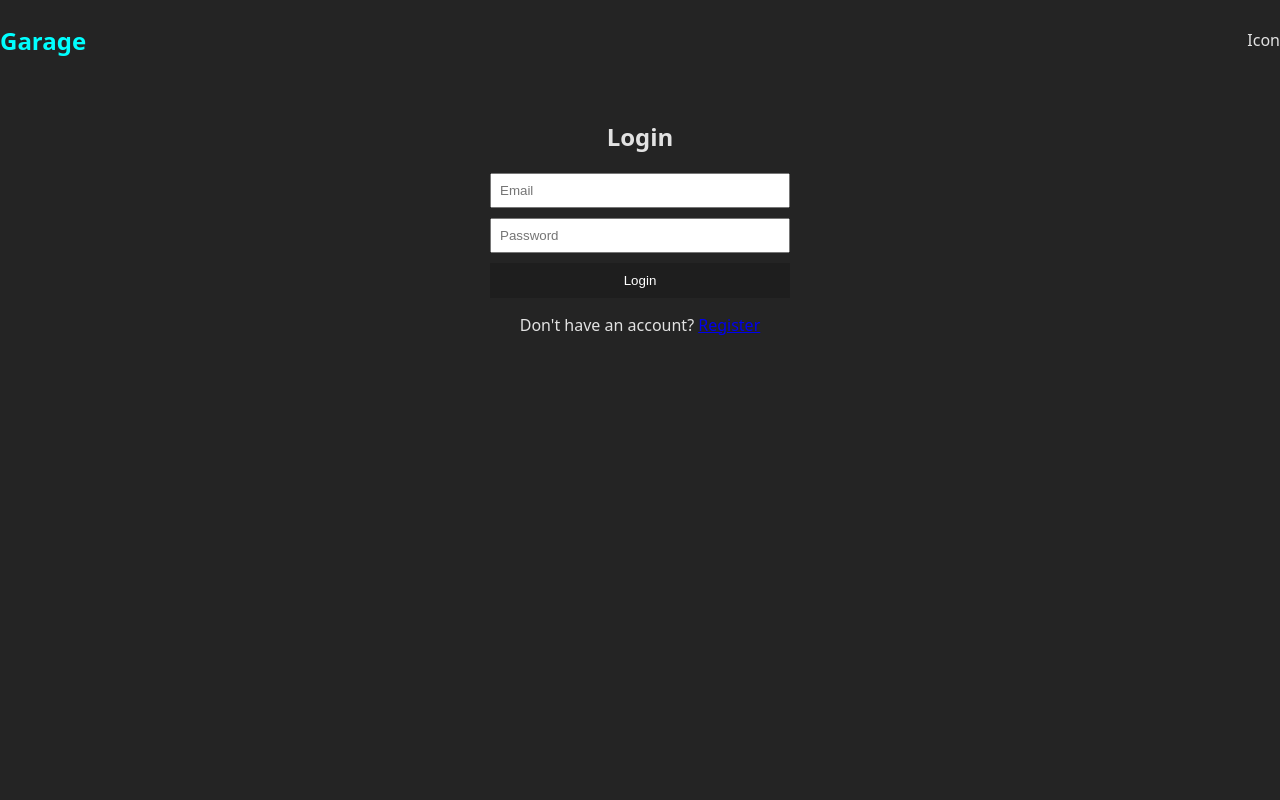
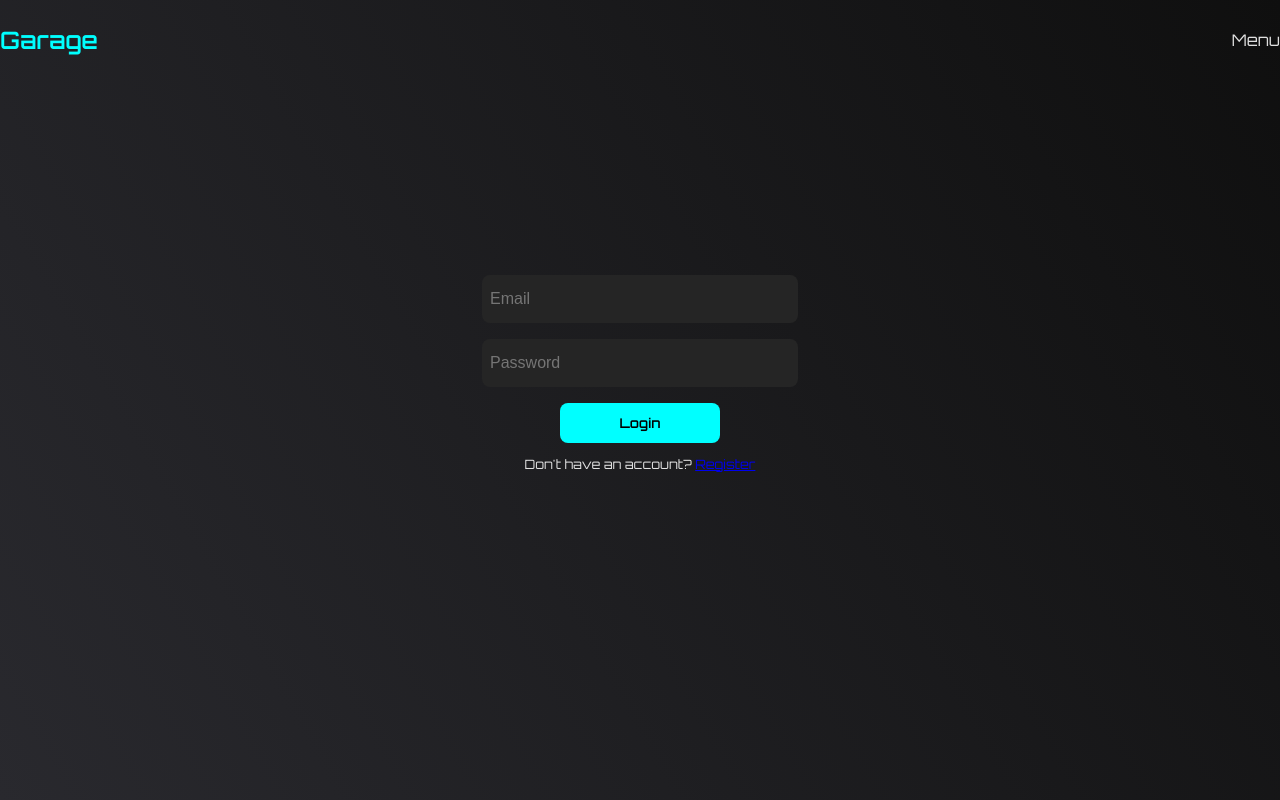
Before and after one commit to vidalgmartin/vehicle-routine, a React (Vite) app in the folder client/: page /login in a window 1280 px wide. Built offline with nearby package versions, Linux system fonts and the light colour scheme.

Commit message:
UI changes

```diff
--- a/client/src/App.css
+++ b/client/src/App.css
@@ -6,31 +6,11 @@
 }
 
 .page-container {
-  place-items: center;
-  padding: 20px;
-}
-
-.form {
   display: flex;
   flex-direction: column;
-  min-width: 300px;
-  gap: 10px;
-}
-
-.form input {
-  padding: 8px;
-}
-
-button {
-  padding: 10px;
-  color: white;
-  background-color: #1e1e1e;
-  border: none;
-  cursor: pointer;
-}
-
-button:hover {
-  background-color: #333;
+  justify-content: center;
+  align-items: center;
+  height: 75vh;
 }
 
 .vehicle-list {
@@ -67,14 +47,6 @@ button:hover {
  * Home Page
  *
 */
-.home-container {
-  height: 100%;
-  width: 100%;
-  display: flex;
-  place-items: center;
-  text-align: center;
-}
-
 .home-content-container {
   display: flex;
   justify-content: center;
@@ -151,3 +123,50 @@ button:hover {
   color: #00ffff;
   text-decoration: underline;
 }
+
+/*
+ *
+ * Forms
+ *
+*/
+.form {
+  display: flex;
+  flex-direction: column;
+  justify-content: center;
+  align-items: center;
+  min-width: 300px;
+  gap: 8px;
+}
+
+.form input {
+  width: 100%;
+  height: 48px;
+  margin-bottom: 8px;
+  border: none;
+  border-radius: 8px;
+  padding: 0 8px;
+  background-color: rgb(37, 37, 37);
+  font-size: 1rem;
+  outline: none;
+}
+
+.form button {
+  width: 160px;
+  height: 40px;
+  color: black;
+  background-color: #00ffff;
+  font-weight: bold;
+  border: none;
+  border-radius: 8px;
+  cursor: pointer;
+  font-family: 'Orbitron', sans-serif;
+}
+
+.form button:hover {
+  transition: all 0.3s ease;
+  box-shadow: 0 0 10px rgba(0, 255, 255, 0.5);
+}
+
+.form-footer {
+  font-size: 0.8rem;
+}
--- a/client/src/components/Navbar.jsx
+++ b/client/src/components/Navbar.jsx
@@ -15,7 +15,7 @@ export default function Navbar() {
                 <Link to="/" id="logo"><h2>Garage</h2></Link>
 
                 <div className="menu-wrapper">
-                    <span id="menu-icon" onClick={() => openDropDown()}>Icon</span>
+                    <span id="menu-icon" onClick={() => openDropDown()}>Menu</span>
 
                     {dropDown && (
                         <div className="dropdown-menu">
--- a/client/src/index.css
+++ b/client/src/index.css
@@ -1,10 +1,14 @@
+@import url('https://fonts.googleapis.com/css2?family=Orbitron:wght@400;600&display=swap');
+
 :root {
-  font-family: system-ui, Avenir, Helvetica, Arial, sans-serif;
+  font-family: 'Orbitron', sans-serif;
   font-weight: 400;
 
   color-scheme: light dark;
   color: rgba(255, 255, 255, 0.87);
-  background-color: #242424;
+
+  background-color: #0f0f0f;
+  background: linear-gradient(240deg, #0f0f0f, #29292e);
 }
 
 Body {
--- a/client/src/pages/AddVehicle.jsx
+++ b/client/src/pages/AddVehicle.jsx
@@ -1,8 +1,6 @@
 export default function AddVehicle() {
     return (
         <div className="page-container">
-            <h2>Add a Vehicle</h2>
-
             <form className="form">
                 <input type="text" placeholder="Vehicle Make" />
                 <input type="text" placeholder="Vehicle Model" />
--- a/client/src/pages/Garage.jsx
+++ b/client/src/pages/Garage.jsx
@@ -24,6 +24,7 @@ export default function Garage() {
     return (
         <div className="page-container">
             <h2>My Garage</h2>
+            <Link to="/add-vehicle">Add Vehicle</Link>
 
             <div className="vehicle-list">
                 {vehicles.map((vehicle) => (
--- a/client/src/pages/Home.jsx
+++ b/client/src/pages/Home.jsx
@@ -19,7 +19,7 @@ function Donut() {
 
 export default function Home() {
     return (
-        <div className="home-container">
+        <div className="page-container">
 
             <div className="home-content-container">
                 <div className="home-content" id="donut-container">
@@ -36,7 +36,7 @@ export default function Home() {
                     </div>
 
                     <div className="home-btns">
-                        <Link to="/signup">
+                        <Link to="/register">
                             <button>
                                 Sign Up
                             </button>
--- a/client/src/pages/Login.jsx
+++ b/client/src/pages/Login.jsx
@@ -3,15 +3,13 @@ import { Link } from "react-router-dom"
 export default function Login() {
     return (
         <div className="page-container">
-            <h2>Login</h2>
-
             <form className="form">
                 <input type="text" placeholder="Email" />
                 <input type="password" placeholder="Password" />
                 <button type="submit">Login</button>
             </form>
 
-            <p>Don't have an account? <Link to="/register">Register</Link></p>
+            <p className="form-footer">Don't have an account? <Link to="/register">Register</Link></p>
         </div>
     )
 }
--- a/client/src/pages/Register.jsx
+++ b/client/src/pages/Register.jsx
@@ -3,8 +3,6 @@ import { Link } from "react-router-dom"
 export default function Register() {
     return (
         <div className="page-container">
-            <h2>Register</h2>
-
             <form className="form">
                 <input type="text" placeholder="Name"/>
                 <input type="text" placeholder="Email"/>
@@ -12,7 +10,7 @@ export default function Register() {
                 <button type="submit">Register</button>
             </form>
 
-            <p>Already have an account? <Link to="/login">Login</Link></p>
+            <p className="form-footer">Already have an account? <Link to="/login">Login</Link></p>
         </div>
     )
 }
```
